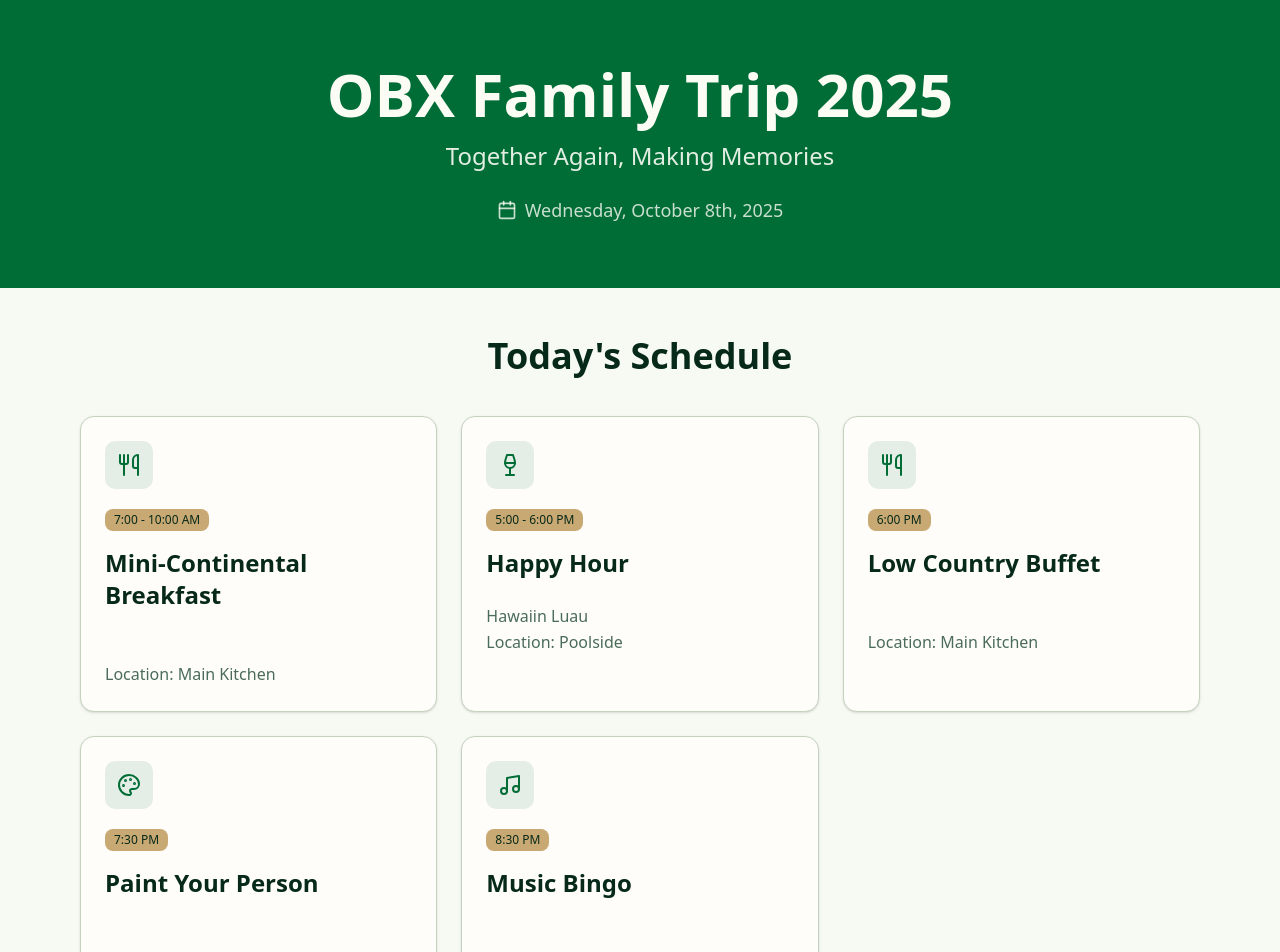
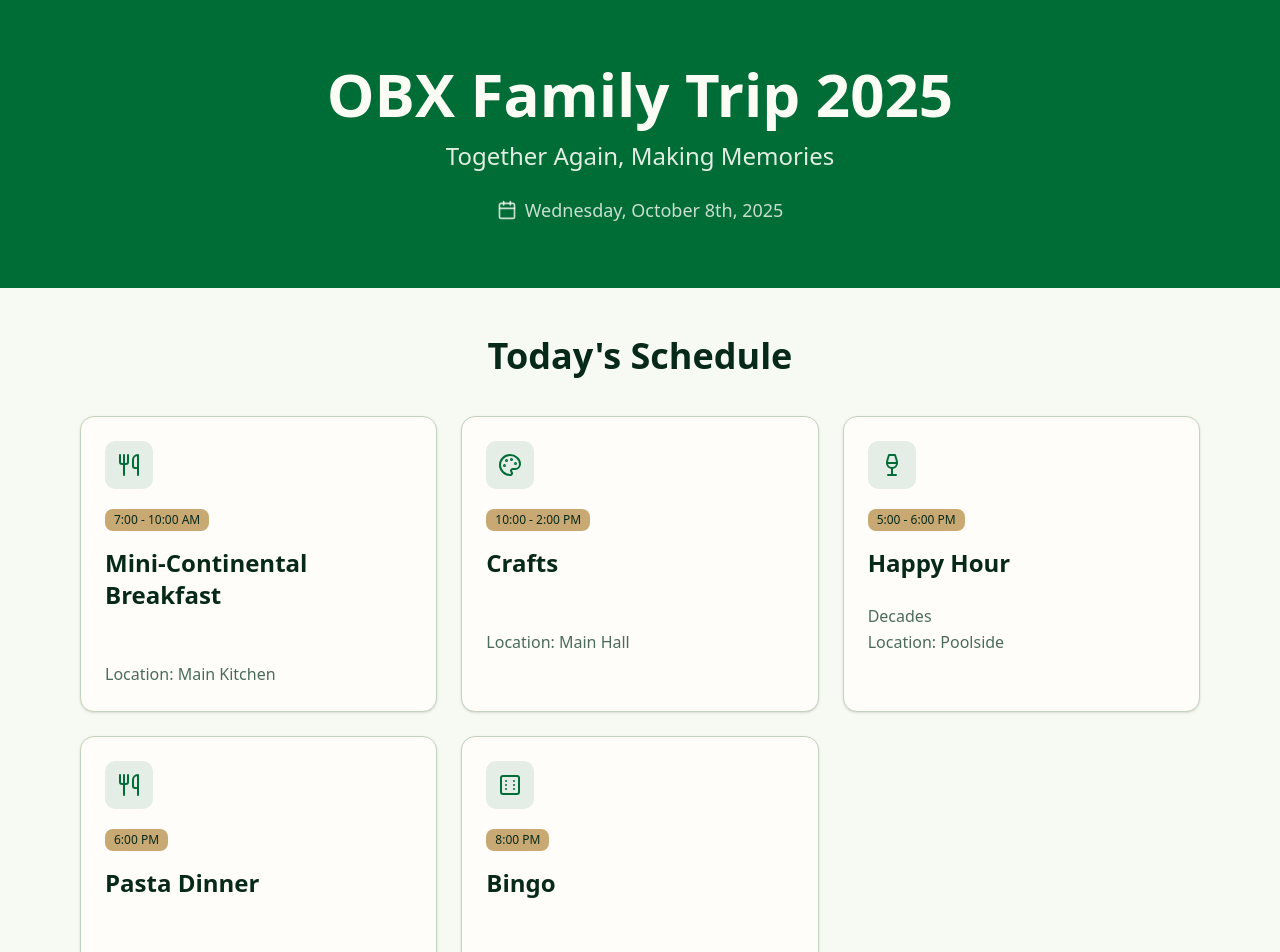
Before and after one commit to cmdarcy/family-website, a React (Vite) app: page / in a window 1280 px wide. Shown: the top 952 px of the page. Built offline with nearby package versions, Linux system fonts and the light colour scheme.

Commit message:
update for decades

```diff
--- a/src/App.tsx
+++ b/src/App.tsx
@@ -13,7 +13,7 @@ import {
   Utensils,
   Wine,
   Palette,
-  Music,
+  Dice6,
 } from "lucide-react";
 import { Button } from "@/components/ui/button";
 
@@ -27,31 +27,31 @@ function App() {
       color: "bg-primary/10 text-primary",
     },
     {
+      time: "10:00 - 2:00 PM",
+      title: "Crafts",
+      location: "Main Hall",
+      icon: Palette,
+      color: "bg-primary/10 text-primary",
+    },
+    {
       time: "5:00 - 6:00 PM",
       title: "Happy Hour",
-      description: "Hawaiin Luau",
+      description: "Decades",
       location: "Poolside",
       icon: Wine,
       color: "bg-primary/10 text-primary",
     },
     {
       time: "6:00 PM",
-      title: "Low Country Buffet",
+      title: "Pasta Dinner",
       icon: Utensils,
       color: "bg-primary/10 text-primary",
       location: "Main Kitchen",
     },
     {
-      time: "7:30 PM",
-      title: "Paint Your Person",
-      icon: Palette,
-      color: "bg-primary/10 text-primary",
-      location: "Main Hall",
-    },
-    {
-      time: "8:30 PM",
-      title: "Music Bingo",
-      icon: Music,
+      time: "8:00 PM",
+      title: "Bingo",
+      icon: Dice6,
       color: "bg-primary/10 text-primary",
       location: "Main Hall",
     },
@@ -185,13 +185,13 @@ function App() {
           <Card className="overflow-hidden">
             <CardHeader>
               <CardTitle className="text-3xl font-bold text-center">
-                Hawaiian Luau
+                Decades
               </CardTitle>
             </CardHeader>
             <CardContent>
               <img
-                src="/hawaiian.jpg"
-                alt="hawaiian theme"
+                src="/decades.jpg"
+                alt="decades theme"
                 className="h-full w-full object-cover"
               />
             </CardContent>
```
Also changed, not shown: 1 other file (tests, documents, lock files or other folders).
